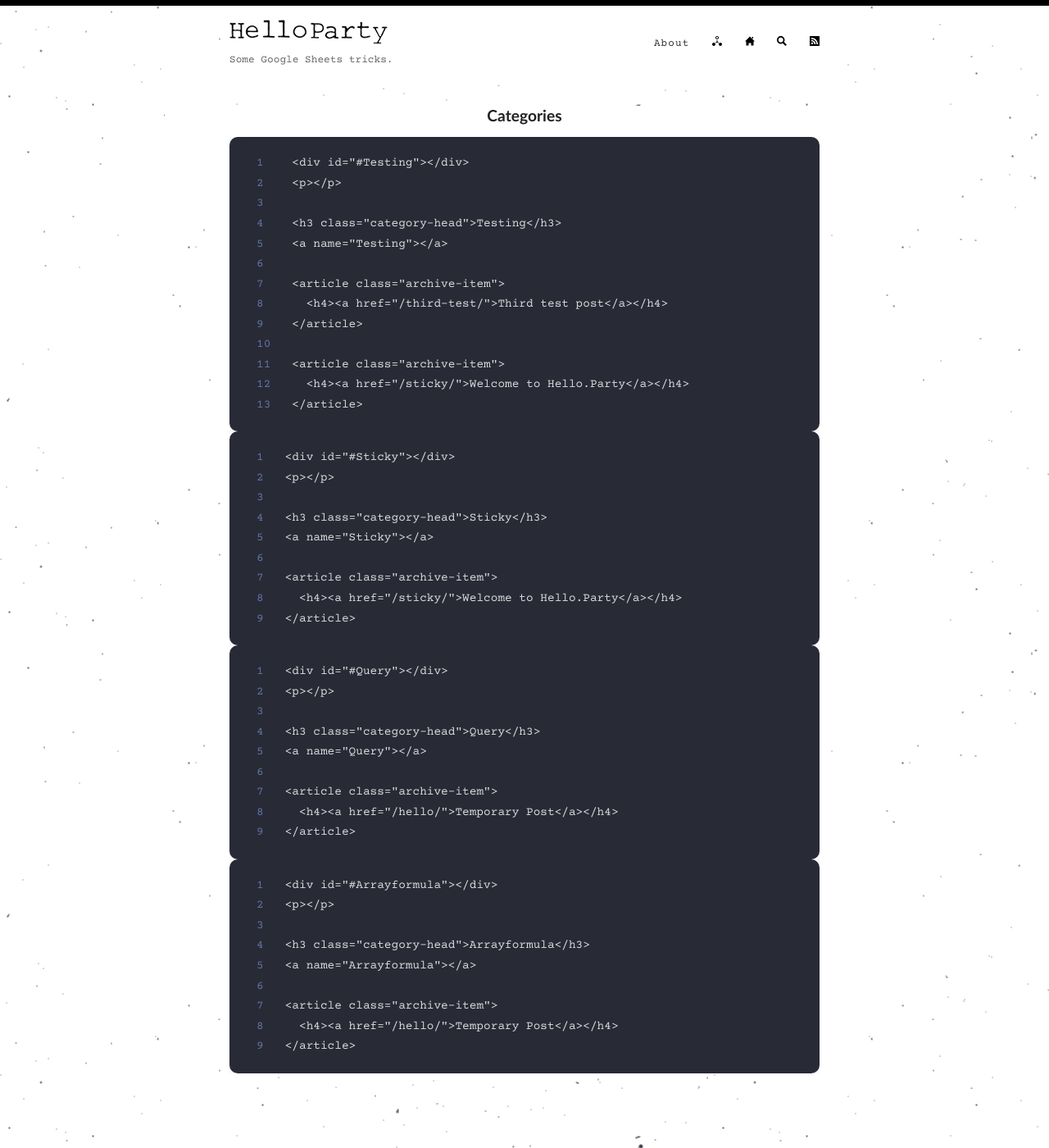
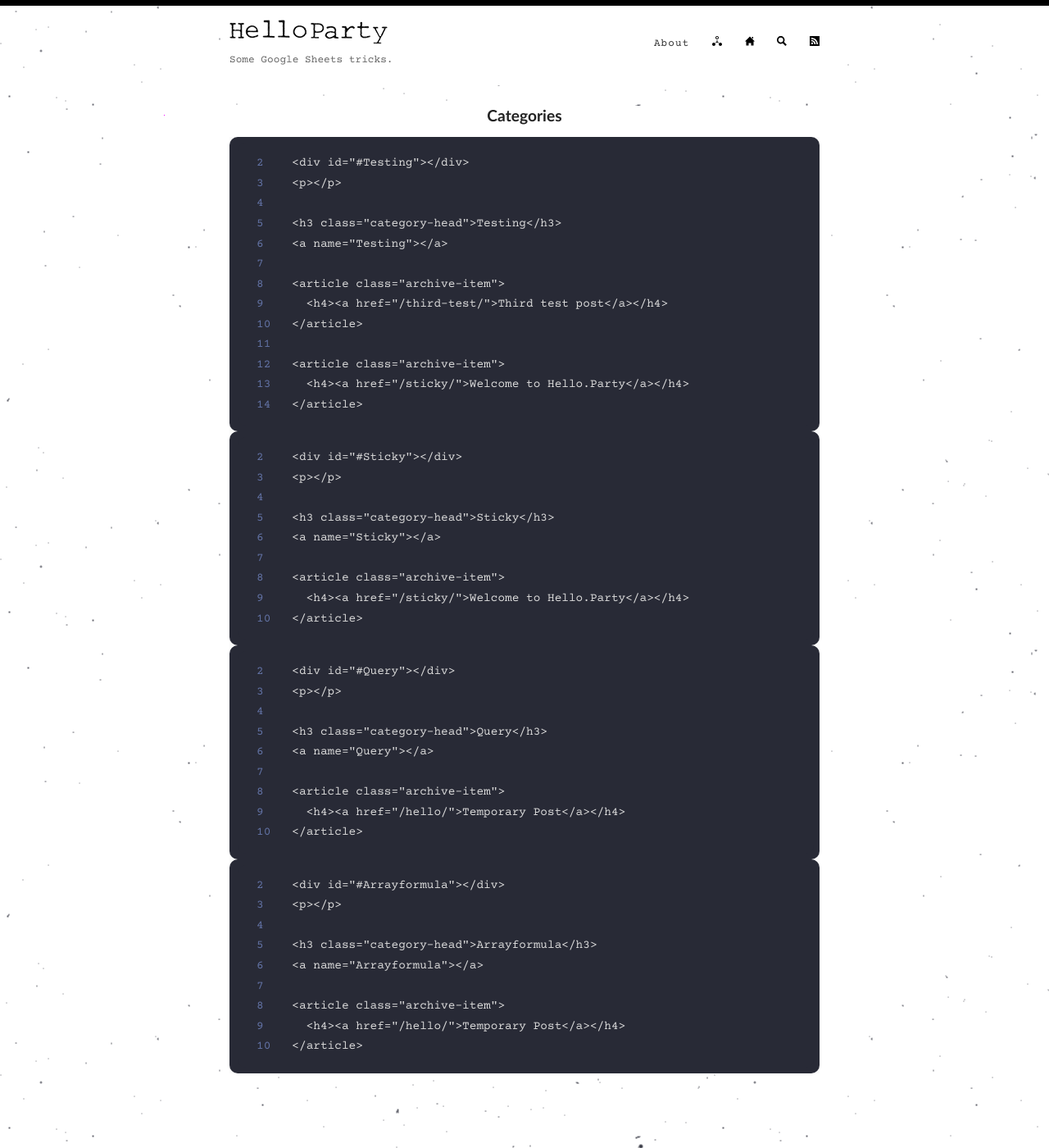
Before and after one commit to hello-party/hello-party-old.github.io, a Jekyll site: the page built from _pages/categories.md, in a window 1280 px wide and 1400 px high. Shown: the whole window at 82% size. Built offline with Jekyll 4.4.1, drawn with Linux system fonts in a browser that asks for light colours.

Commit message:
Update _config.yml

```diff
--- a/_config.yml
+++ b/_config.yml
@@ -28,7 +28,7 @@ footer-links:
 #  instagram:
 #  linkedin:
 #  pinterest:
-  rss: rss
+#  rss: rss
 #  twitter:
 #  stackoverflow:
 #  youtube: # channel/<your_long_string> or user/<user-name>
@@ -76,7 +76,7 @@ kramdown:
       line_numbers: false
     block:
       line_numbers: true
-      start_line: 1
+      start_line: 2
   parse_block_html: true
 
 # Set the Sass partials directory, as we're using @imports
```
